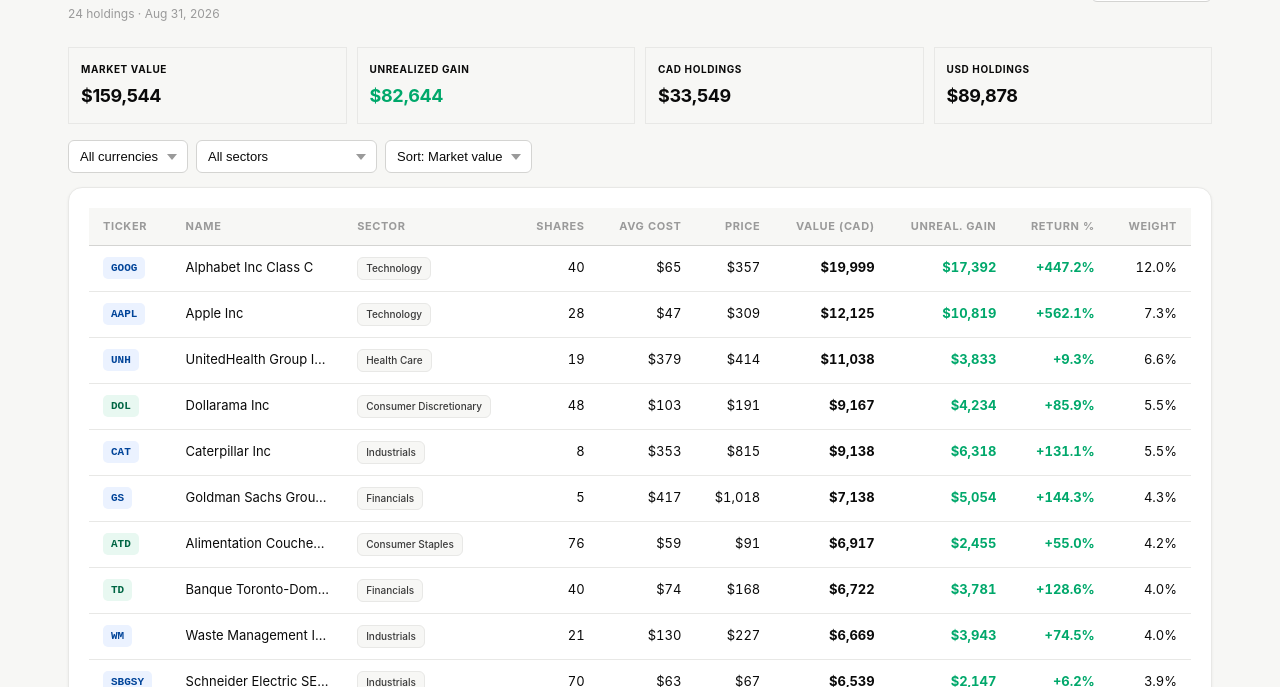
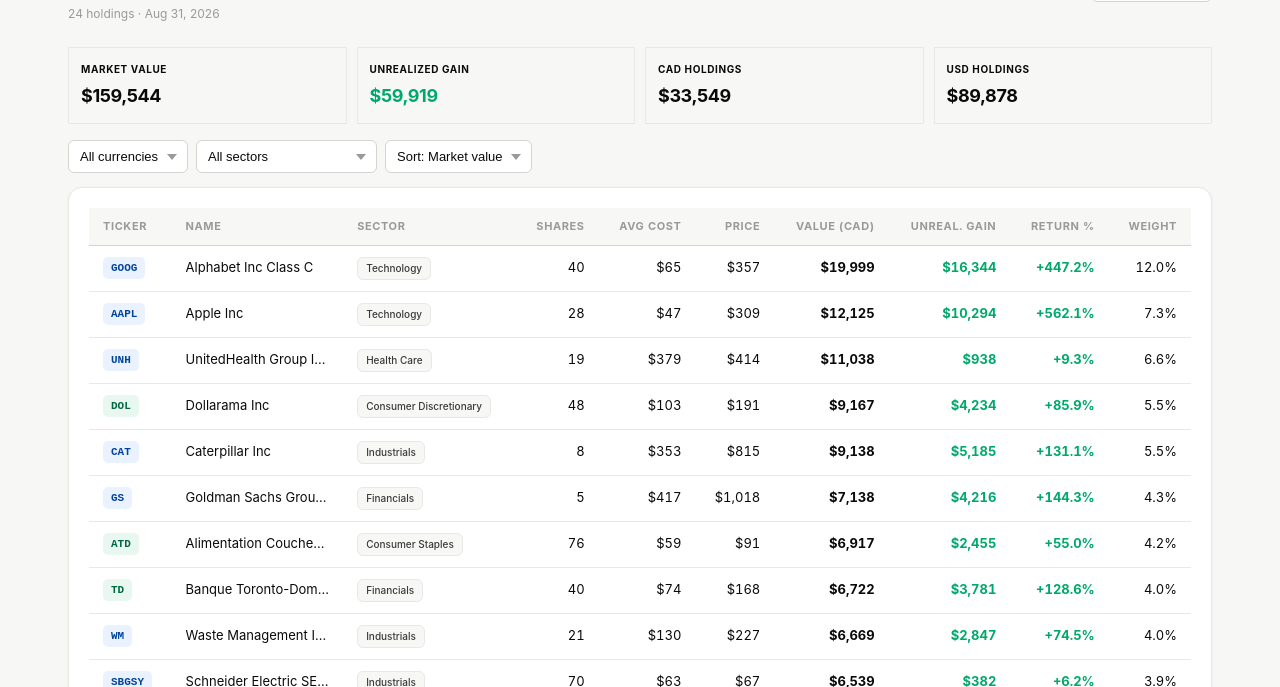
Before and after one commit to elmalehanthony/medusa-capital-dashboard, a plain HTML site: page positions.html in a window 1280 px wide. Shown: the part 113-800 px from the top of the page. Drawn offline with Linux system fonts and the light colour scheme.

Commit message:
Update positions.html

```diff
--- a/positions.html
+++ b/positions.html
@@ -137,12 +137,10 @@
 const isMobile = () => window.innerWidth < 768;
 
 function enrichPositions(positions, totalCAD) {
-  return Analytics.positionPnL(positions, totalCAD).map(p => ({
-    ...p,
-    unrealizedGain: p.current_value_cad - (p.total_cost || p.shares * p.cost_per_share || 0),
-    unrealizedPct: p.return_inception,
-    weight: totalCAD ? p.current_value_cad / totalCAD : null
-  }));
+  // Analytics.positionPnL already computes unrealizedGain (FX-converted to
+  // CAD), unrealizedPct, and weight correctly — don't recompute here, that
+  // was silently re-introducing the USD-cost-vs-CAD-value currency bug.
+  return Analytics.positionPnL(positions, totalCAD);
 }
 
 function renderSummary(positions, snap) {
```
